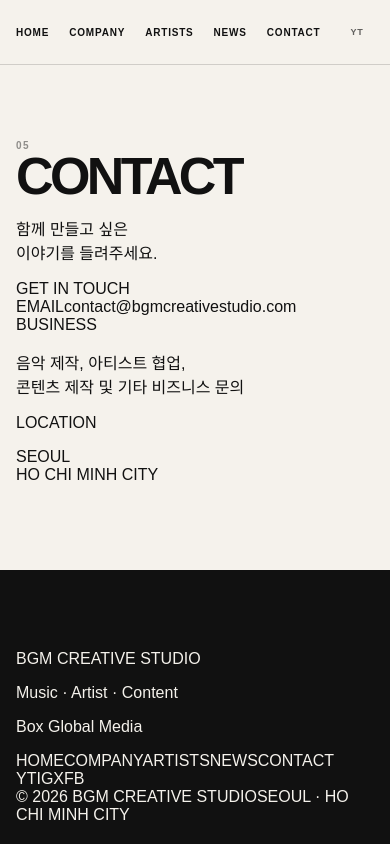
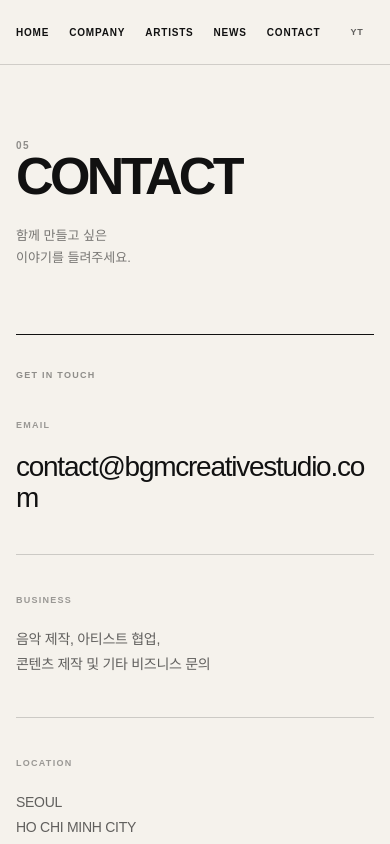
Before and after one commit to musicoke12-pixel/BGM_Homepage, a Next.js app: page /company/contact in a window 390 px wide. Shown: the top 844 px of the page. Built offline with nearby package versions, Linux system fonts and the light colour scheme.

Commit message:
Update globals.css

```diff
--- a/styles/globals.css
+++ b/styles/globals.css
@@ -1123,3 +1123,119 @@ main {
     font-size: 38px;
   }
 }
+
+/* =========================================================
+   CONTACT PAGE
+========================================================= */
+
+.contact-page-head {
+  display: flex;
+  align-items: flex-end;
+  justify-content: space-between;
+  gap: 40px;
+  margin-bottom: 110px;
+}
+
+.contact-page-copy {
+  margin: 0 0 6px;
+  font-size: 13px;
+  line-height: 1.7;
+  color: rgba(17, 17, 17, 0.55);
+  text-align: right;
+}
+
+.contact-grid {
+  display: grid;
+  grid-template-columns: 260px minmax(0, 1fr);
+  gap: 80px;
+  padding-top: 35px;
+  border-top: 1px solid #111;
+}
+
+.contact-label {
+  font-size: 9px;
+  font-weight: 600;
+  letter-spacing: 0.14em;
+  color: rgba(17, 17, 17, 0.45);
+}
+
+.contact-content {
+  max-width: 900px;
+}
+
+.contact-block {
+  padding: 0 0 55px;
+  margin-bottom: 55px;
+  border-bottom: 1px solid rgba(17, 17, 17, 0.18);
+}
+
+.contact-block:last-child {
+  margin-bottom: 0;
+}
+
+.contact-block-label {
+  display: block;
+  margin-bottom: 22px;
+  font-size: 9px;
+  font-weight: 600;
+  letter-spacing: 0.14em;
+  color: rgba(17, 17, 17, 0.4);
+}
+
+.contact-main-link {
+  display: inline-block;
+  font-size: clamp(28px, 4vw, 56px);
+  font-weight: 500;
+  line-height: 1.1;
+  letter-spacing: -0.045em;
+  word-break: break-all;
+  transition: opacity 0.25s ease;
+}
+
+.contact-main-link:hover {
+  opacity: 0.45;
+}
+
+.contact-block p {
+  margin: 0;
+  font-size: 16px;
+  line-height: 1.8;
+  letter-spacing: -0.02em;
+  color: rgba(17, 17, 17, 0.65);
+}
+
+
+/* MOBILE */
+
+@media (max-width: 720px) {
+  .contact-page-head {
+    display: block;
+    margin-bottom: 65px;
+  }
+
+  .contact-page-copy {
+    margin-top: 25px;
+    text-align: left;
+  }
+
+  .contact-grid {
+    display: block;
+  }
+
+  .contact-label {
+    margin-bottom: 40px;
+  }
+
+  .contact-block {
+    padding-bottom: 40px;
+    margin-bottom: 40px;
+  }
+
+  .contact-main-link {
+    font-size: 28px;
+  }
+
+  .contact-block p {
+    font-size: 14px;
+  }
+}
```
